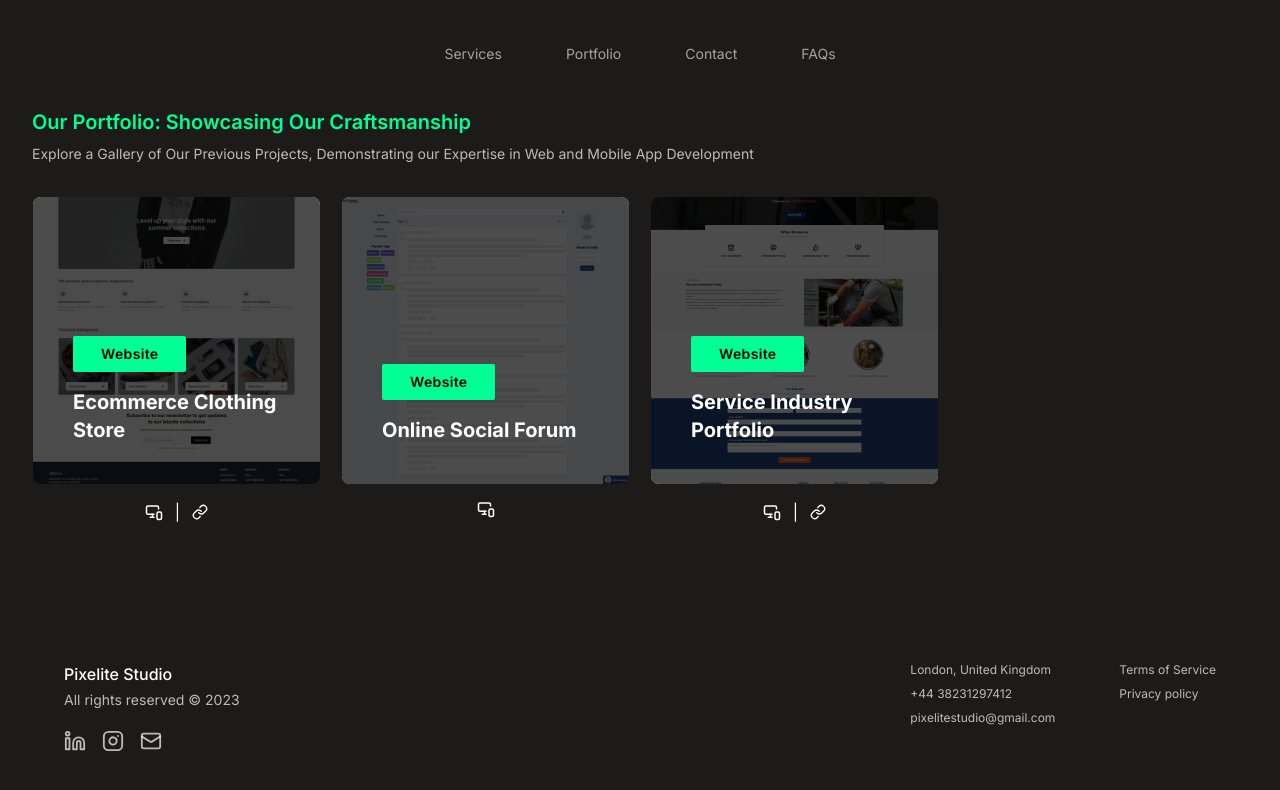
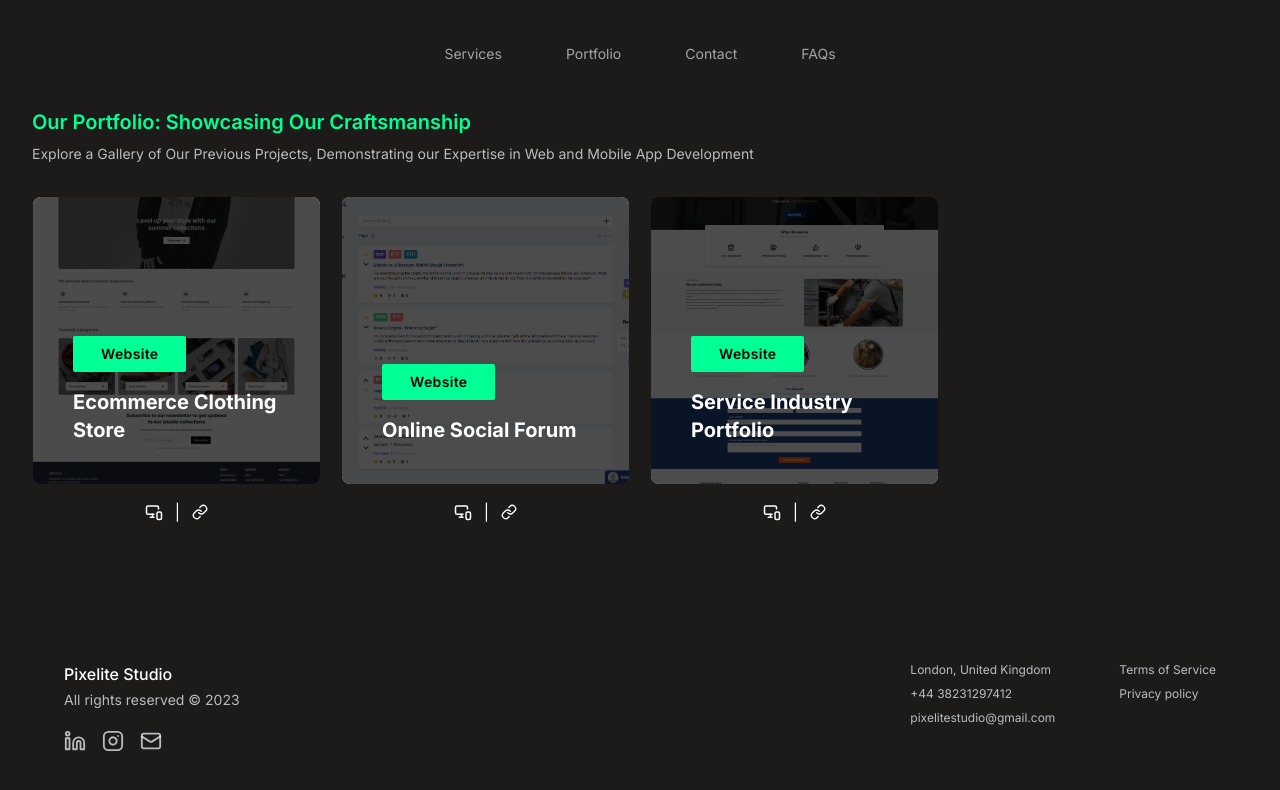
Before and after one commit to minhazk/pixelite-studio, a Next.js app: page /projects in a window 1280 px wide. Shown: the top 790 px of the page. Built offline with nearby package versions, Linux system fonts and the light colour scheme.

Commit message:
updated image

```diff
--- a/src/assets/data.ts
+++ b/src/assets/data.ts
@@ -1,6 +1,6 @@
-import Project1 from './ajgarmz.jpg';
-import Project2 from './cryptopal.png';
-import Project3 from './londonsafegas.png';
+import Project1 from '@/assets/ajgarmz.jpg';
+import Project2 from '@/assets/cryptopal.png';
+import Project3 from '@/assets/londonsafegas.png';
 
 export const featuredProjects = [
     {
@@ -11,6 +11,7 @@ export const featuredProjects = [
     {
         image: Project2,
         name: 'Online Social Forum',
+        link: 'https://cryptopal-two.vercel.app/home',
     },
 ];
 
```
Also changed, not shown: src/assets/Cryptopal.png.
